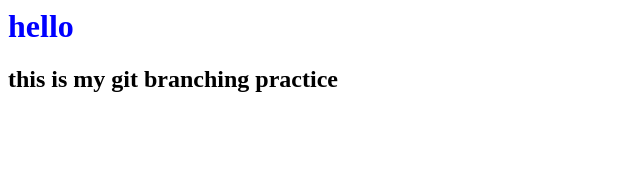
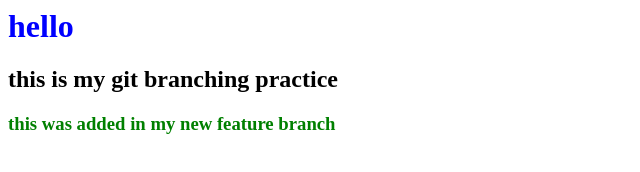
Before and after one commit to Thomastw374/branching, a plain HTML site: page index.html in a window 1280 px wide. Shown: the whole page, without its empty margins (0-640 px from the left). Drawn offline with Linux system fonts and the light colour scheme.

Commit message:
added h3

```diff
--- a/index.html
+++ b/index.html
@@ -9,5 +9,6 @@
 <body>
     <h1>hello</h1>
     <h2>this is my git branching practice</h2>
+    <h3>this was added in my new feature branch</h3>
 </body>
 </html>
--- a/styles.css
+++ b/styles.css
@@ -1,3 +1,7 @@
 h1 {
     color: blue;
 }
+
+h3 {
+    color: green;
+}
```
